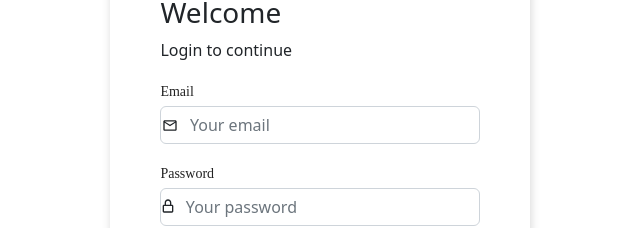
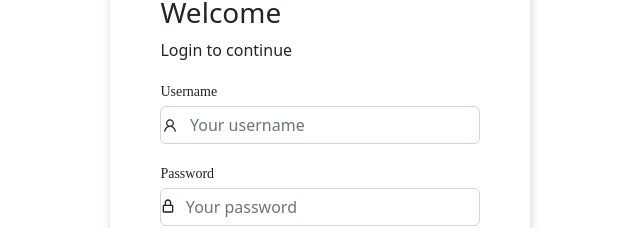
Before and after one commit to MICHAELMUNAVU83/greenr-frontend, a React (Create React App) app: page /login in a window 1280 px wide. Shown: the part 330-558 px from the top of the page, without its empty margins (320-960 px from the left). Built offline with nearby package versions, Linux system fonts and the light colour scheme; no server answers.

Commit message:
changed the mail to user font

```diff
--- a/src/components/Login/Login.css
+++ b/src/components/Login/Login.css
@@ -56,7 +56,7 @@ a:hover {
   text-align: right;
 }
 
-.mail {
+.user {
   position: absolute;
   height:95px;
   left:482px;
--- a/src/components/Login/Login.js
+++ b/src/components/Login/Login.js
@@ -2,7 +2,7 @@ import { useState } from "react";
 import { useNavigate } from "react-router-dom";
 import "./Login.css";
 import "bootstrap/dist/css/bootstrap.min.css";
-import { MdOutlineMail } from "react-icons/md"
+import { AiOutlineUser } from "react-icons/ai"
 import {BiLockAlt,BiCheckbox} from "react-icons/bi"
 
 function Login({ setStoredToken }) {
@@ -48,12 +48,12 @@ function Login({ setStoredToken }) {
           <h3 className="Login-form-title">Welcome</h3>
           <p className="Login-form-paragraph">Login to continue</p>
           <div className="form-group mt-3">
-            <label className="login-label">Email </label>
-            <MdOutlineMail className="mail"/>
+            <label className="login-label">Username </label>
+            <AiOutlineUser className="user"/>
             <input
               type="email"
               className="form-control mt-1"
-              placeholder= "    Your email"
+              placeholder= "    Your username"
               value={username}
               onChange={(e) => setUsername(e.target.value)}
             />
```
